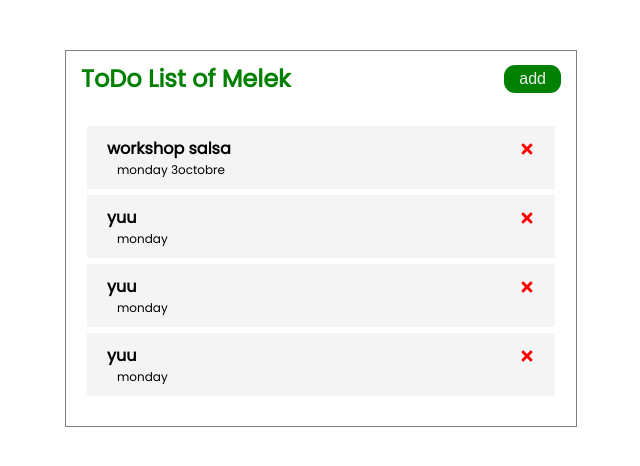
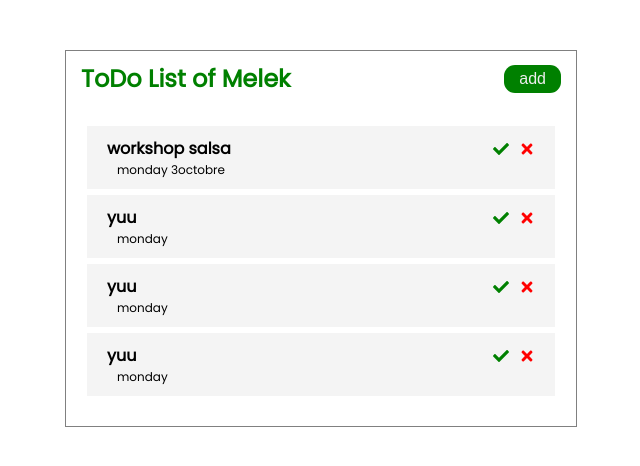
Before and after one commit to melekmsakni/To-do-App, a React (Create React App) app: page / in a window 1280 px wide. Shown: the top 466 px of the page, without its empty margins (319-959 px from the left). Built offline with nearby package versions, Linux system fonts and the light colour scheme.

Commit message:
adding done button

```diff
--- a/src/components/Task.jsx
+++ b/src/components/Task.jsx
@@ -1,16 +1,31 @@
-import React from "react";
-import { FaTimes } from "react-icons/fa";
+import React, { useState } from "react";
+import { FaTimes, FaCheck } from "react-icons/fa";
 
-function Task({ content, deletep,remin }) {
+function Task({ content, deletep, remin }) {
+  const [done, setDone] = useState(false);
+  let taskDone = () => {
+    setDone(!done);
+  };
+  let style = "task";
+  style += done ? " lineThrough" : "";
+  style += content.reminder ? ` task-reminder` : ``;
+
   return (
-    <div
-      className={content.reminder ? "task task-reminder" : "task"}
-      onDoubleClick={() => remin(content.id)}
-    >
-      <h4>
-        {content.text}{" "}
-        <FaTimes style={{ color: "red" }} onClick={() => deletep(content.id)} />
-      </h4>
+    <div className={style} onDoubleClick={() => remin(content.id)}>
+      <div className="txtcontent">
+        <h4> {content.text} </h4>
+        <div className="icons">
+          <FaCheck
+            className="tick"
+            style={{ color: "green" }}
+            onClick={taskDone}
+          />
+          <FaTimes
+            style={{ color: "red" }}
+            onClick={() => deletep(content.id)}
+          />
+        </div>
+      </div>
       <p>{content.day}</p>
     </div>
   );
--- a/src/style.css
+++ b/src/style.css
@@ -62,6 +62,17 @@ body {
 .tasks {
   margin: 30px 0px;
 }
+.lineThrough {
+  text-decoration-line: line-through;
+  background-color: #6a6565c9 !important;
+}
+.lineThrough .icons .tick {
+  background-color: white;
+  border-radius: 2px;
+
+
+}
+
 .task-reminder {
   border-left: 5px solid green;
 }
@@ -71,7 +82,11 @@ body {
   padding: 10px 20px;
   cursor: pointer;
 }
-.task h4 {
+.task .icons {
+  display: flex;
+  gap: 10px;
+}
+.task .txtcontent {
   color: black;
   font-weight: 600;
   margin-bottom: 0px;
@@ -79,6 +94,7 @@ body {
   align-items: center;
   justify-content: space-between;
 }
+
 .task p {
   margin-left: 10px;
   font-size: 12px;
@@ -90,7 +106,7 @@ body {
 form {
   display: none;
 }
-.show{
+.show {
   display: block;
   transition: 1s;
 }
```
